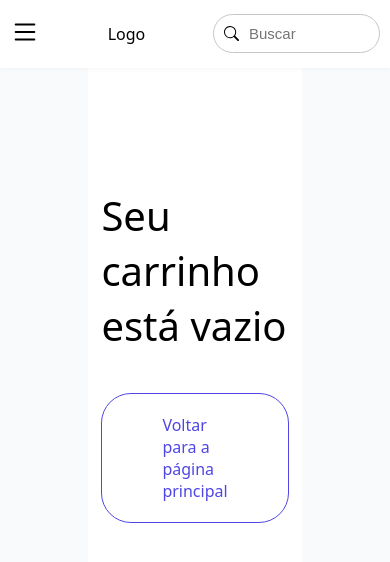
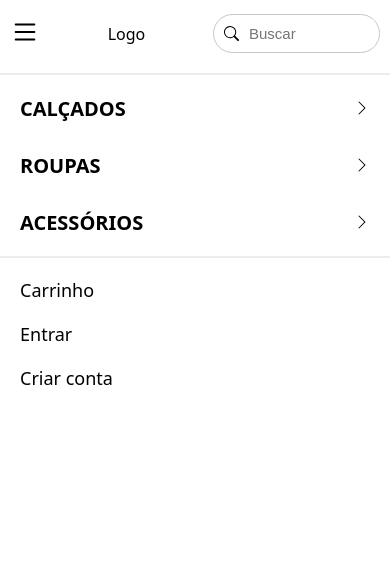
Before and after one commit to Luizhnrs/snicker.in, a React (Create React App) app in the folder frontend/: page /cart in a window 390 px wide. Both pictures are taken after a click on the button 25 px from the left and 33 px from the top of the page. Shown: the top 562 px of the page. Built offline with nearby package versions, Linux system fonts and the light colour scheme.

Commit message:
Feat: Add transiction in burguer menu

```diff
--- a/frontend/src/components/BurguerMenu/BurguerMenu.tsx
+++ b/frontend/src/components/BurguerMenu/BurguerMenu.tsx
@@ -1,68 +1,61 @@
-import React from 'react';
-import {useState} from 'react';
+import React, {useState} from 'react';
+import {Link} from 'react-router-dom';
 import burguerMenuIcon from '../../assets/burguerMenu.svg';
+import arrowIcon from '../../assets/arrow.svg';
 import './burguerMenu.css';
-import {Link} from 'react-router-dom';
 
 export default function BurguerMenu() {
-  const [open, setOpen] = useState(true);
+  const [open, setOpen] = useState(false);
   const openMenu = () => {
     setOpen(!open);
   };
+
   return (
     <div className="burguer-menu">
       <button onClick={openMenu} className="burguer-menu-button">
         <img src={burguerMenuIcon} alt="Burguer Menu Icon" />
       </button>
-      {
-        open && (
-          <ul className="burguer-menu-list">
+      <ul className={`burguer-menu-list ${open ? 'open' : ''}`}>
+        <hr />
+        <div className="burguer-menu-categories">
           <li>
-              <Link
-                to="/products/footwear"
-                className="burguer-menu-list-link">
-                <p>Calçados</p>
+            <Link to="/products/footwear" onClick={openMenu}>
+              <p>CALÇADOS</p>
+              <img src={arrowIcon} alt="Arrow Icon" />
             </Link>
           </li>
           <li>
-              <Link
-                to="/products/clothes"
-                className="burguer-menu-list-link"
-              >
-                <p>Roupas</p>
+            <Link to="/products/clothes" onClick={openMenu}>
+              <p>ROUPAS</p>
+              <img src={arrowIcon} alt="Arrow Icon" />
             </Link>
           </li>
           <li>
-              <Link
-                to="/products/accessories"
-                className="burguer-menu-list-link">
-                <p>Acessórios</p>
+            <Link to="/products/accessories" onClick={openMenu}>
+              <p>ACESSÓRIOS</p>
+              <img src={arrowIcon} alt="Arrow Icon" />
             </Link>
           </li>
+        </div>
+        <hr />
+        <div className="burguer-menu-utils">
           <li>
-              <Link
-                to="/cart"
-                className="burguer-menu-list-link">
+            <Link to="/cart">
               <p>Carrinho</p>
             </Link>
           </li>
           <li>
-              <Link
-                to="/auth/login"
-                className="burguer-menu-list-link">
+            <Link to="/auth/login">
               <p>Entrar</p>
             </Link>
           </li>
           <li>
-              <Link
-                to="/auth/register"
-                className="burguer-menu-list-link">
+            <Link to="/auth/register">
               <p>Criar conta</p>
             </Link>
           </li>
+        </div>
       </ul>
-        )
-      }
     </div>
   );
 }
--- a/frontend/src/components/BurguerMenu/burguerMenu.css
+++ b/frontend/src/components/BurguerMenu/burguerMenu.css
@@ -10,7 +10,7 @@
     margin: 0 10px;
   }
 
-  .burguer-menu-button{
+  .burguer-menu-button {
     background-color: white;
   }
 
@@ -18,19 +18,61 @@
     cursor: pointer;
   }
 
+  .burguer-menu hr {
+    width: 100%;
+    border: 1px solid rgba(0, 0, 0, 0.075);
+    margin: 5px 0;
+  }
+
   .burguer-menu-list {
     position: absolute;
     top: 8vh;
-    left: 0vw;
+    left: 0;
     min-height: 92vh;
-    background-color: rgb(235, 235, 235);
+    min-width: 100vw;
+    background-color: white;
+    opacity: 0;
+    transform: scaleY(0);
+    transform-origin: top;
+    transition: opacity 0.5s ease-in-out, transform 0.5s ease-in-out;
+    pointer-events: none;
   }
 
-  .burguer-menu-list-link {
+  .burguer-menu-list.open {
+    opacity: 1;
+    transform: scaleY(1);
+    pointer-events: auto;
+  }
+
+  .burguer-menu-categories a {
+    display: flex;
+    align-items: center;
+    justify-content: space-between;
+    color: black;
+    margin: 10px;
+  }
+
+  .burguer-menu-categories p {
+    padding: 10px;
+    font-size: 20px;
+    font-weight: bold;
+  }
+
+  .burguer-menu-categories img {
+    margin-right: 10px;
+  }
+
+  .burguer-menu-utils {
+    margin-top: 10px;
+  }
+
+  .burguer-menu-utils a {
     color: black;
   }
-  .burguer-menu-list-link p {
-    margin: 20px 10px;
+
+  .burguer-menu-utils p {
     padding: 10px;
+    font-size: 18px;
+    margin-left: 10px;
   }
 }
```
Also changed, not shown: frontend/src/assets/arrow.svg (added). Lines whose indentation alone changed are shown as unchanged.
